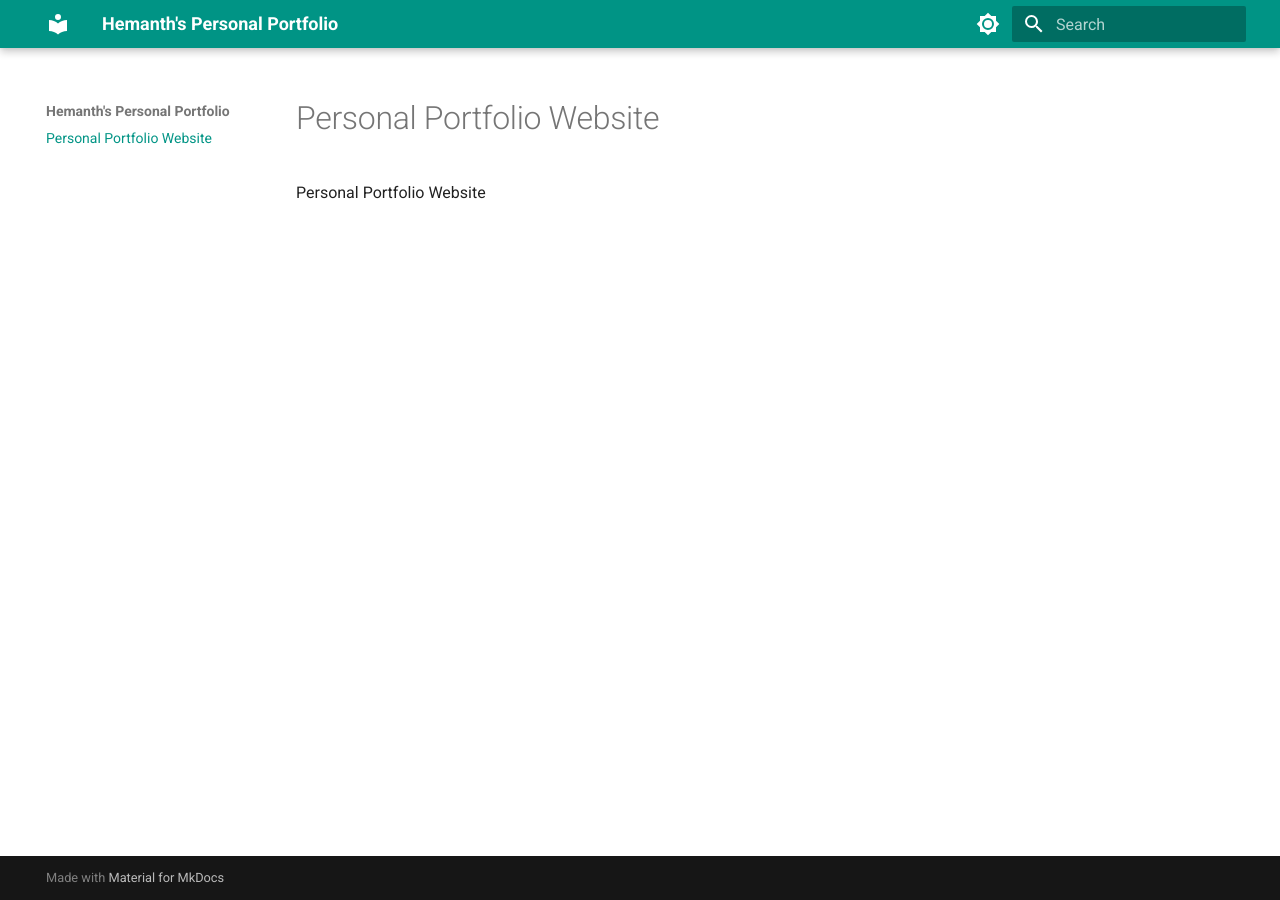
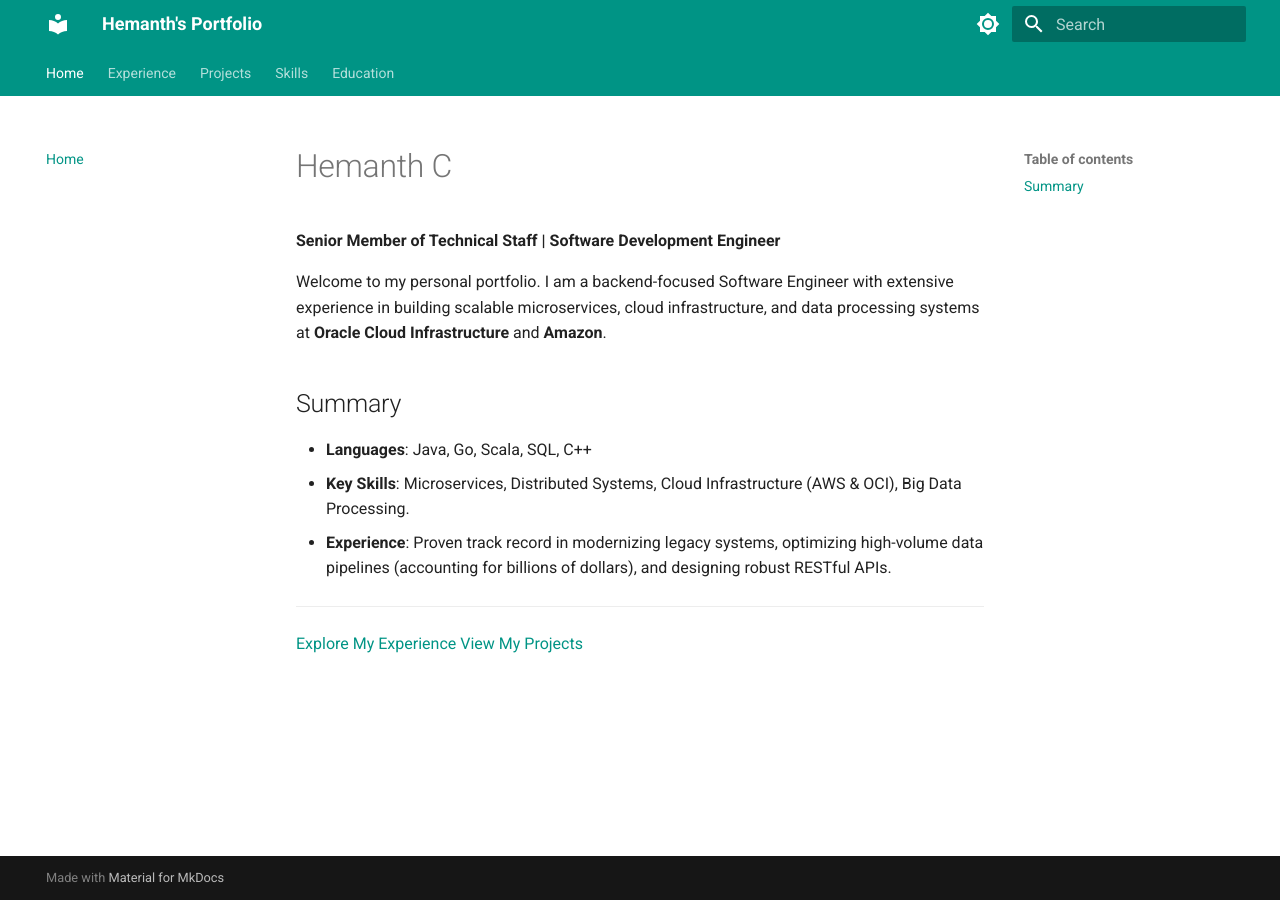
Before and after one commit to HemanthVenki910/Personal-website, an MkDocs documentation site: the page built from docs/index.md, in a window 1280 px wide. Built offline with MkDocs 1.6.1 and Material for MkDocs 9.7.7, drawn with Linux system fonts in a browser that asks for light colours.

Commit message:
Adding Resume Changes as Initial Repo template

```diff
--- a/docs/index.md
+++ b/docs/index.md
@@ -1,2 +1,15 @@
-# Personal Portfolio Website
-Personal Portfolio Website
+# Hemanth C
+
+**Senior Member of Technical Staff | Software Development Engineer**
+
+Welcome to my personal portfolio. I am a backend-focused Software Engineer with extensive experience in building scalable microservices, cloud infrastructure, and data processing systems at **Oracle Cloud Infrastructure** and **Amazon**.
+
+## Summary
+
+*   **Languages**: Java, Go, Scala, SQL, C++
+*   **Key Skills**: Microservices, Distributed Systems, Cloud Infrastructure (AWS & OCI), Big Data Processing.
+*   **Experience**: Proven track record in modernizing legacy systems, optimizing high-volume data pipelines (accounting for billions of dollars), and designing robust RESTful APIs.
+
+---
+
+[Explore My Experience](experience.md) [View My Projects](projects.md)
--- a/mkdocs.yml
+++ b/mkdocs.yml
@@ -1,9 +1,14 @@
-site_name: Hemanth's Personal Portfolio
+site_name: Hemanth's Portfolio
+site_url: https://hemanthvenki910.github.io/Personal-website/
+site_author: Hemanth C
+
 theme:
   name: material
-  font:
-    text: Roboto
-    code: Fira Code
+  features:
+    - navigation.tabs
+    - navigation.sections
+    - navigation.top
+    - toc.follow
   palette:
     # Scheme 1: Default to Light Mode
     - scheme: default
@@ -20,9 +25,19 @@
       toggle:
         icon: material/brightness-4
         name: Switch to light mode
+  font:
+    text: Roboto
+    code: Roboto Mono
 
-# Essential for DSA code snippets
+nav:
+  - Home: index.md
+  - Experience: experience.md
+  - Projects: projects.md
+  - Skills: skills.md
+  - Education: education.md
+
 markdown_extensions:
+  - admonition
   - pymdownx.highlight:
       anchor_linenums: true
   - pymdownx.inlinehilite
@@ -32,3 +47,6 @@
         - name: mermaid
           class: mermaid
           format: !!python/name:pymdownx.superfences.fence_code_format
+  - pymdownx.tabbed:
+      alternate_style: true
+  - pymdownx.details
```
Also changed, not shown: docs/education.md (added, +8 -0 lines), docs/experience.md (added, +35 -0 lines), docs/projects.md (added, +17 -0 lines), docs/skills.md (added, +45 -0 lines).
